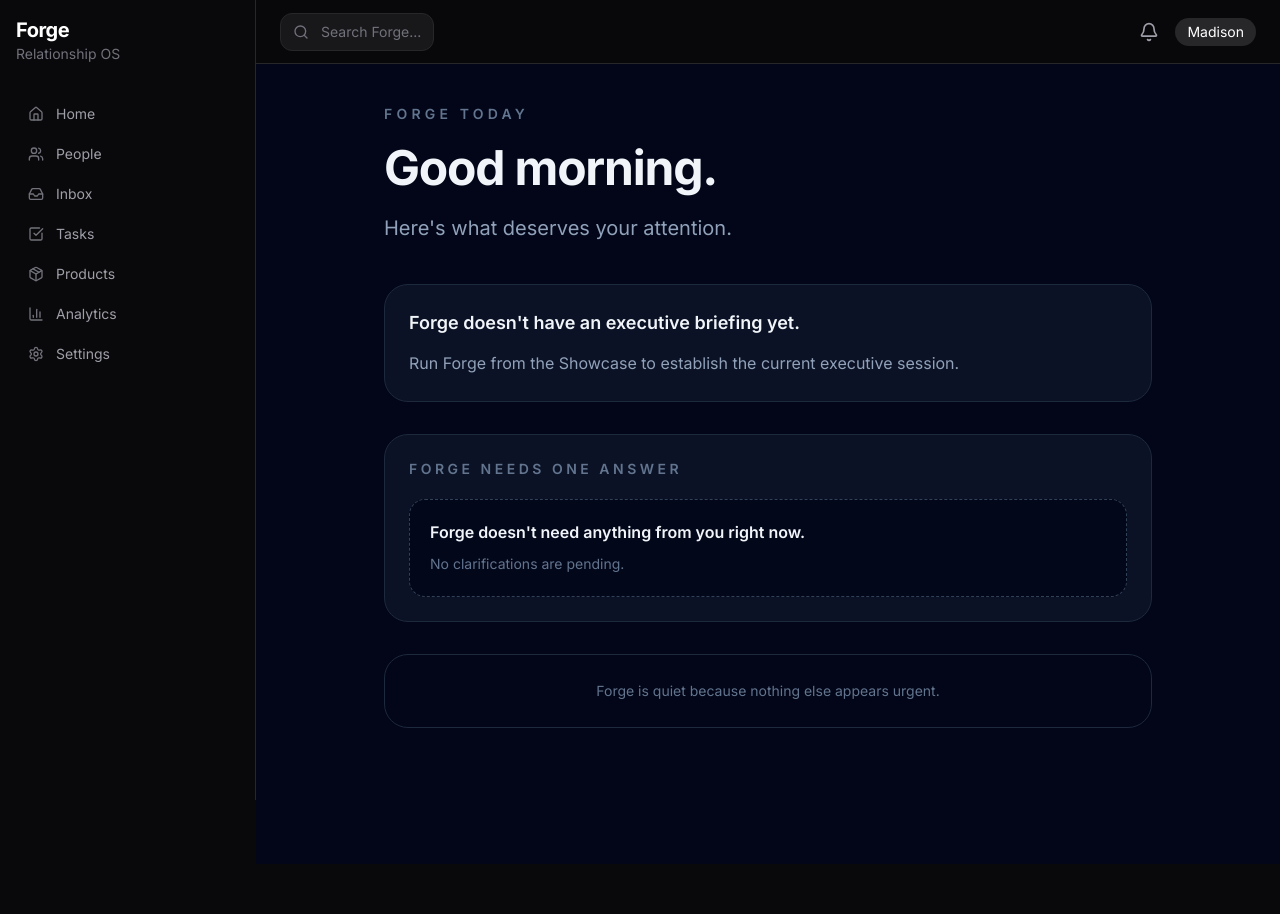
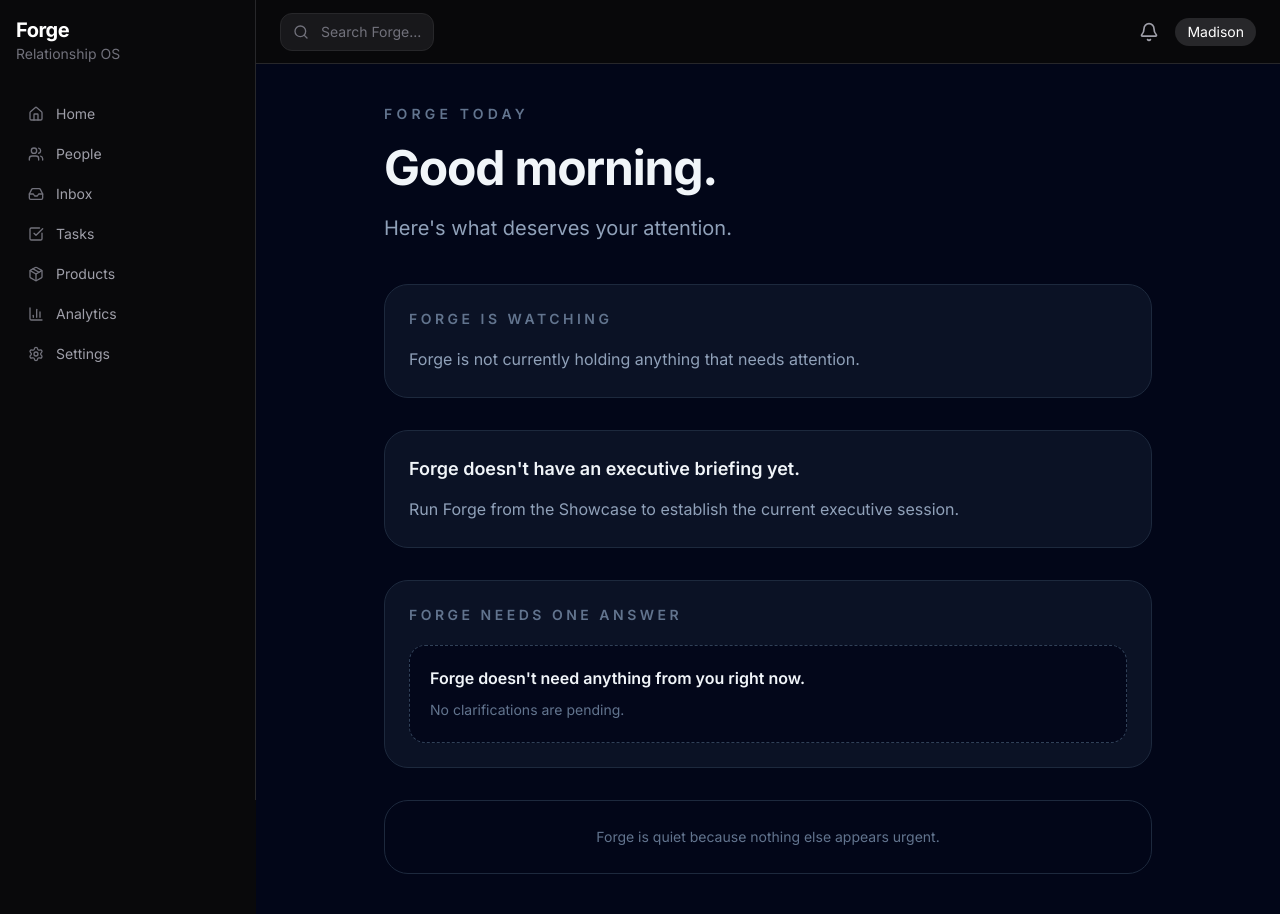
Before and after one commit to matwood18/forge-os, a Next.js app: page /today in a window 1280 px wide. Before the commit the page ends 864 px from the top, so only its background shows below. Built offline with nearby package versions, Linux system fonts and the light colour scheme.

Commit message:
Expose executive attention in today experience

```diff
--- a/app/today/components/today-experience.tsx
+++ b/app/today/components/today-experience.tsx
@@ -1,14 +1,28 @@
 import { BasicExecutivePresentationProjector } from "@/lib/executive";
-import type { ExecutiveOutput } from "@/lib/executive";
+import type {
+  ExecutiveAttentionResult,
+  ExecutiveOutput,
+} from "@/lib/executive";
 import { ClarificationCard } from "./clarification-card";
 import { SuggestionCard } from "./suggestion-card";
 
-export function TodayExperience({ output }: { output?: ExecutiveOutput }) {
+export function TodayExperience({
+  output,
+  attention,
+}: {
+  output?: ExecutiveOutput;
+  attention?: ExecutiveAttentionResult;
+}) {
   const presentedSuggestions = output
     ? new BasicExecutivePresentationProjector().project({
         suggestions: output.suggestions,
       })
     : [];
+
+  const surfacedAttention =
+    attention?.attention.filter(
+      (item) => item.state === "surfaced"
+    ) ?? [];
 
   const hasSession = Boolean(output);
   const hasSuggestions = presentedSuggestions.length > 0;
@@ -30,6 +44,35 @@ export function TodayExperience({ output }: { output?: ExecutiveOutput }) {
             Here&apos;s what deserves your attention.
           </p>
         </header>
+
+        <section className="mb-8 rounded-3xl border border-slate-800 bg-slate-900/70 p-6">
+          <p className="text-sm font-semibold uppercase tracking-[0.25em] text-slate-500">
+            Forge is watching
+          </p>
+
+          {surfacedAttention.length > 0 ? (
+            <div className="mt-5 space-y-3">
+              {surfacedAttention.map((item) => (
+                <div
+                  key={item.priority.priority.title}
+                  className="rounded-2xl border border-slate-800 bg-slate-950/80 p-4"
+                >
+                  <p className="font-semibold text-slate-100">
+                    {item.priority.priority.title}
+                  </p>
+
+                  <p className="mt-2 text-sm leading-6 text-slate-400">
+                    Forge surfaced this because it appears important.
+                  </p>
+                </div>
+              ))}
+            </div>
+          ) : (
+            <p className="mt-4 leading-7 text-slate-400">
+              Forge is not currently holding anything that needs attention.
+            </p>
+          )}
+        </section>
 
         <section aria-label="What matters today" className="space-y-4">
           {!hasSession ? (
--- a/app/today/page.tsx
+++ b/app/today/page.tsx
@@ -4,5 +4,10 @@ import { TodayExperience } from "./components/today-experience";
 export default async function TodayPage() {
   const session = executiveSessionStore.current();
 
-  return <TodayExperience output={session?.projection.executiveOutput} />;
+  return (
+    <TodayExperience
+      output={session?.projection.executiveOutput}
+      attention={session?.projection.executiveAttention}
+    />
+  );
 }
```
